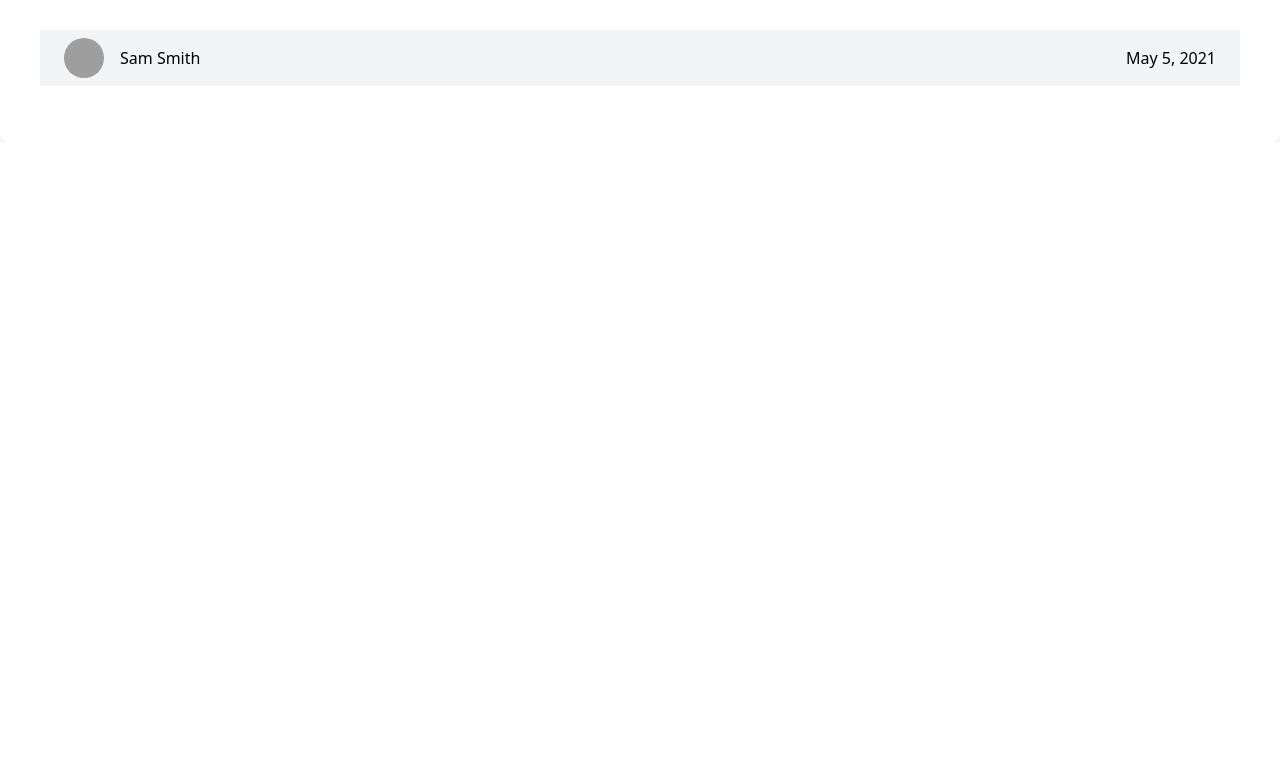
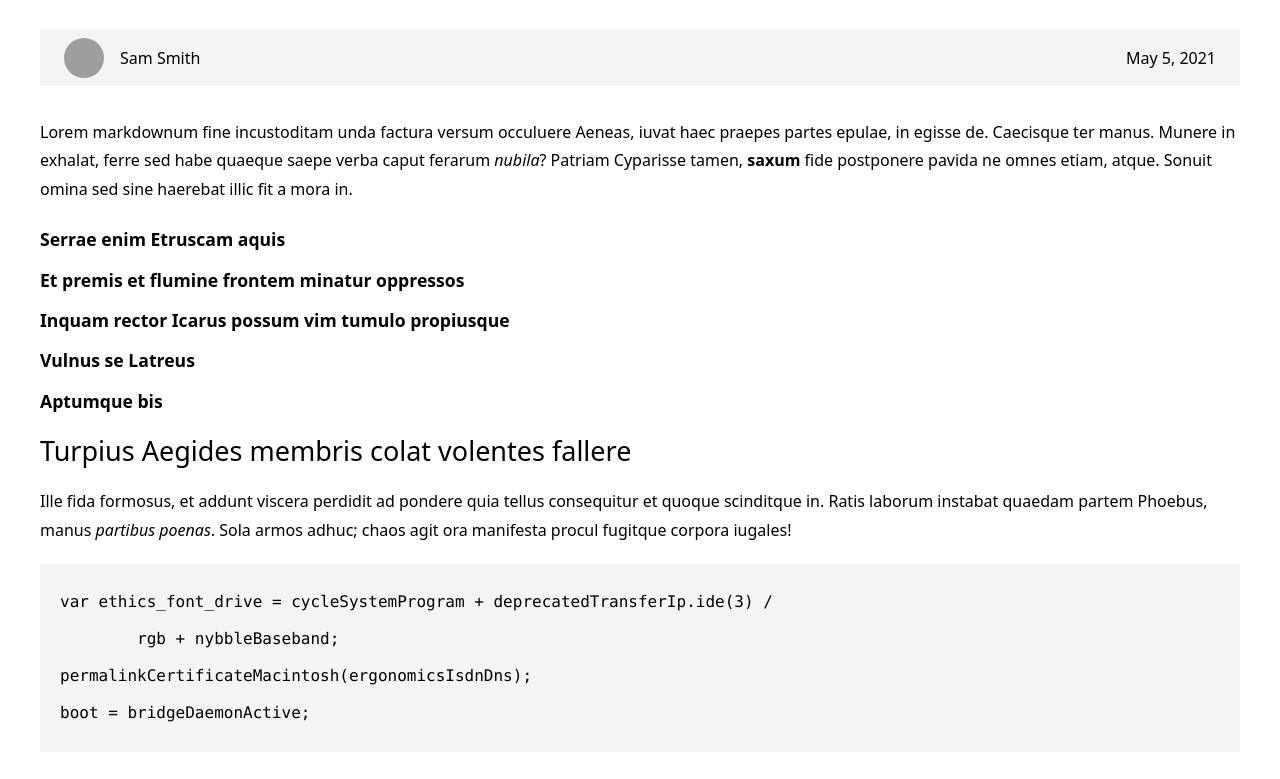
Before and after one commit to BroeDaniel/mywebsite, a Next.js app: page /blog/django-crash-course in a window 1280 px wide. Shown: the part 1074-1853 px from the top of the page. Before the commit the page ends 1216 px from the top, so only its background shows below. Built offline with nearby package versions, Linux system fonts and the light colour scheme; grey boxes are pictures that could not be loaded.

Commit message:
update imports and types

```diff
--- a/src/pages/blog/[slug].tsx
+++ b/src/pages/blog/[slug].tsx
@@ -2,23 +2,30 @@
 import fs from 'fs';
 import path from 'path';
 import matter from 'gray-matter';
-// import marked from 'marked';
 import Link from 'next/link';
 import CategoryLabel from '@/components/CategoryLabel';
 import Layout from '@/components/Layouts/Layout';
+import { marked } from 'marked';
+
+interface PostPagePrpos {
+  slug: string;
+  frontmatter: {
+    [key: string]: string;
+  };
+  content: any;
+}
 
 export default function PostPage({
   frontmatter: { title, category, date, cover_image, author, author_image },
   content,
-  slug,
-}: any) {
+}: PostPagePrpos) {
   return (
     <Layout title={title}>
       <Link href='/blog'>Go Back</Link>
       <div className='w-full px-10 py-6 bg-white rounded-lg shadow-md mt-6'>
         <div className='flex justify-between items-center mt-4'>
           <h1 className='text-5xl mb-7'>{title}</h1>
-          <CategoryLabel>{category}</CategoryLabel>
+          <CategoryLabel link={true}>{category}</CategoryLabel>
         </div>
         <img src={cover_image} alt='' className='w-full rounded' />
 
@@ -34,9 +41,9 @@ export default function PostPage({
           <div className='mr-4'>{date}</div>
         </div>
 
-        {/* <div className='blog-text mt-2'>
+        <div className='blog-text mt-2'>
           <div dangerouslySetInnerHTML={{ __html: marked(content) }}></div>
-        </div> */}
+        </div>
       </div>
     </Layout>
   );
--- a/src/pages/blog/page/[page_index].tsx
+++ b/src/pages/blog/page/[page_index].tsx
@@ -2,8 +2,8 @@ import fs from 'fs';
 import path from 'path';
 import Post from '@/components/Post';
 import Layout from '@/components/Layouts/Layout';
-import CategoryList from '@/components/Layouts/CategoryList';
 import Pagination from '@/components/Pagtination';
+import CategoryList from '@/components/CategoryList';
 import { getPosts } from '@/lib/posts';
 import { POSTS_PER_PAGE } from '@/utils/config';
 
@@ -18,7 +18,7 @@ export default function BlogPage({
       <div className='flex justify-between flex-col md:flex-row'>
         <div className='w-full'>
           <h1 className='text-5xl border-b-4 p-5 font-bold'>Blog</h1>
-          <div className='flex'>
+          <div className='flex mb-10'>
             <div className='grid md:grid-cols-2 lg:grid-cols-3 gap-5 w-full md:w-3/4 md:mr-10'>
               {posts.map((post: any, index: any) => (
                 <Post key={index} post={post} />
```
